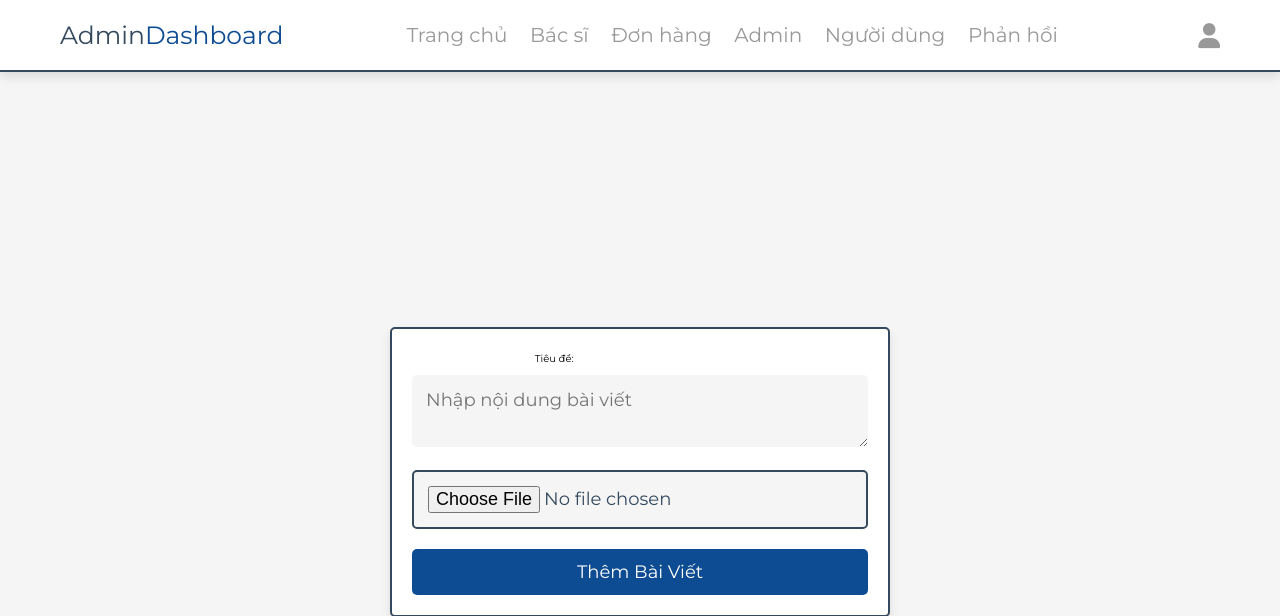
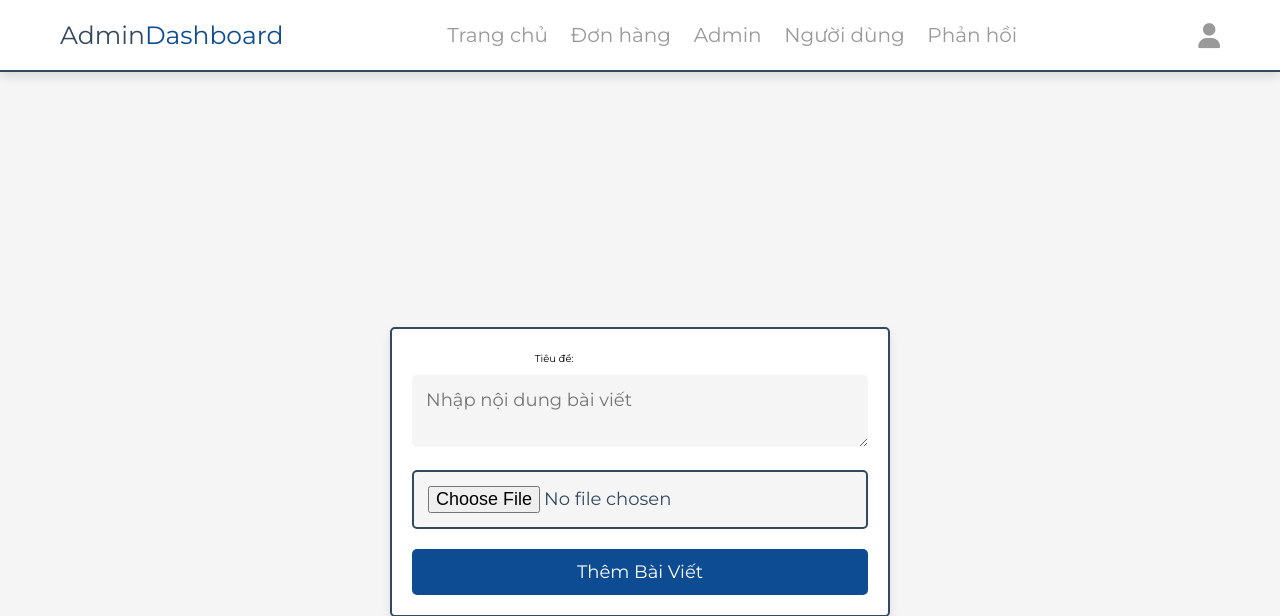
Before and after one commit to khoitrants03/TheGioiNongSan, a PHP site: page /admin/content.php in a window 1280 px wide. Shown: the top 616 px of the page. Run offline with PHP 8.4, Linux system fonts and the light colour scheme; a user stored in the database is signed in; data comes from the database, SQL or seed files in the repository; some libraries are stand-ins or nearby versions.

Commit message:
Update admin_header.php

```diff
--- a/components/admin_header.php
+++ b/components/admin_header.php
@@ -19,8 +19,7 @@ if (isset($message)) {
 
       <nav class="navbar">
          <a href="dashboard.php">Trang chủ</a>
-         <a href="bacsi.php">Bác sĩ</a>
-         <a href="placed_orders.php">Đơn hàng</a>
+          <a href="placed_orders.php">Đơn hàng</a>
          <a href="admin_accounts.php">Admin</a>
          <a href="users_accounts.php">Người dùng</a>
          <a href="messages.php">Phản hồi</a>
```
